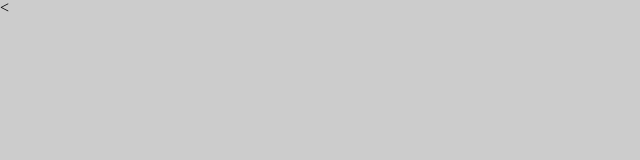
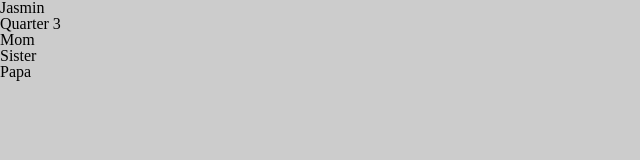
Before and after one commit to jasmindominique/Web-Dev-3---Week-1-HW, a website: page Circus-Starter/index.html in a window 1280 px wide. Shown: the whole page, without its empty margins (0-640 px from the left). Drawn offline with Linux system fonts and the light colour scheme.

Commit message:
initial commit

```diff
--- a/Circus-Starter/index.html
+++ b/Circus-Starter/index.html
@@ -9,7 +9,14 @@
 
 		<link rel="stylesheet" href="dist/css/main.css">
 
-		<
+		<h1>Jasmin</h1>
+		<h2>Quarter 3</h2>
+
+		<p>Mom</p>
+		<p>Sister</p>
+		<p>Papa</p>
+
+
 
 		<script src="dist/js/main.js"></script>
 
```
Also changed, not shown: Circus-Starter/readme.md.
